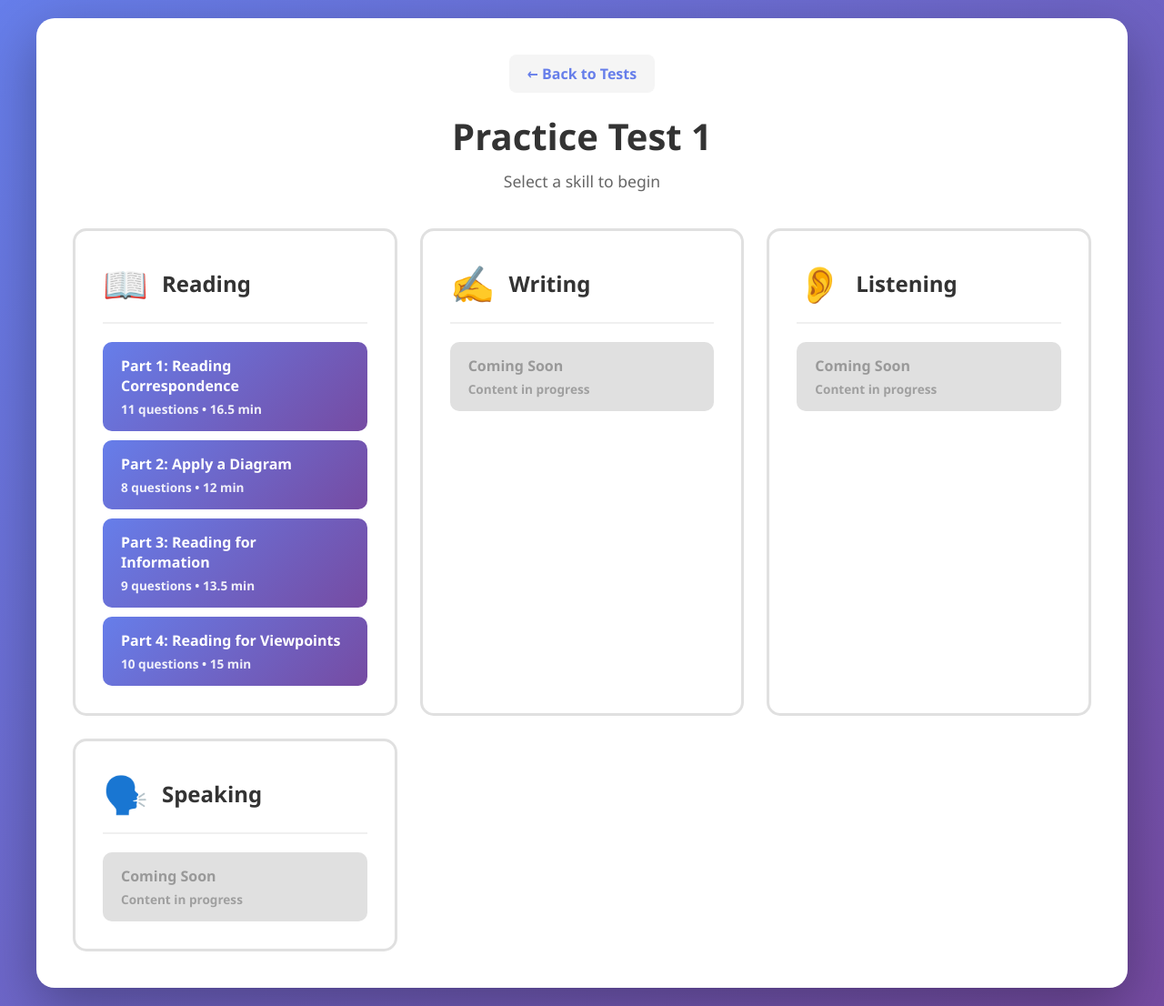
After one commit to caothienlong/celpip-practice, a Flask app: page /test/1 in a window 1280 px wide. The commit adds this page. Shown: the whole page at 91% size. Run offline with Flask 3, Linux system fonts and the light colour scheme.

Commit message:
Feature: Improved navigation with session-based scoring
UI Changes:
- Simplified home page: Grid view of tests 1-5
- New test detail page: 4 skills (Reading, Writing, Listening, Speaking)
- Session-based score tracking persists across parts
- Next part navigation with running totals
- Final score display when all parts complete

Features Added:
1. Home page (/):
   - Clean grid layout showing Test 1-5
   - Status badges (Complete/Template)

2. Test detail page (/test/<num>):
   - 4 skill cards with icons
   - Parts list per skill
   - Running score badges
   - Total score summary

3. Session scoring:
   - Scores saved in Flask session
   - Persists during browser session
   - Running totals calculated automatically

4. After submission:
   - Part score display
   - Running total banner
   - Next Part button
   - Back to test button (when complete)

Files:
- templates/test_list.html (new)
- templates/test_detail.html (new)
- templates/test_section.html (updated)
- app.py (session tracking + next part logic)

Navigation flow:
Home → Select Test → Select Skill → Do Part → See Score + Next Part → Complete All → See Total

```diff
--- a/app.py
+++ b/app.py
@@ -1,4 +1,4 @@
-from flask import Flask, render_template, request, jsonify
+from flask import Flask, render_template, request, jsonify, session
 import secrets
 from utils.data_loader import TestDataLoader
 from config import calculate_timeout, get_timeout
@@ -12,21 +12,44 @@ data_loader = TestDataLoader(data_dir='data')
 
 @app.route('/')
 def index():
-    """Home page showing all available tests and skills"""
+    """Home page showing all available tests"""
     available_tests = data_loader.list_available_tests()
+    return render_template('test_list.html', test_numbers=available_tests)
 
-    # For now, we'll show Test 1 with available skills
-    test_info = {}
-    if available_tests:
-        for test_num in available_tests:
-            test_info[test_num] = {
-                'reading': data_loader.list_available_parts(test_num, 'reading'),
-                'writing': data_loader.list_available_parts(test_num, 'writing'),
-                'speaking': data_loader.list_available_parts(test_num, 'speaking'),
-                'listening': data_loader.list_available_parts(test_num, 'listening')
-            }
 
-    return render_template('index.html', test_info=test_info)
+@app.route('/test/<int:test_num>')
+def test_detail(test_num):
+    """Test detail page showing all 4 skills"""
+    # Get available parts for each skill
+    reading_parts = data_loader.list_available_parts(test_num, 'reading')
+    writing_parts = data_loader.list_available_parts(test_num, 'writing')
+    listening_parts = data_loader.list_available_parts(test_num, 'listening')
+    speaking_parts = data_loader.list_available_parts(test_num, 'speaking')
+
+    # Get scores from session
+    if 'scores' not in session:
+        session['scores'] = {}
+
+    test_key = f'test_{test_num}'
+    session_scores = session['scores'].get(test_key, {})
+
+    # Calculate totals for reading
+    reading_total = None
+    reading_max = None
+    if reading_parts and 'reading' in session_scores:
+        reading_total = sum(session_scores['reading'].values())
+        # Calculate max possible score (38 questions for reading)
+        reading_max = 38  # 11 + 8 + 9 + 10
+
+    return render_template('test_detail.html',
+                         test_num=test_num,
+                         reading_parts=reading_parts,
+                         writing_parts=writing_parts,
+                         listening_parts=listening_parts,
+                         speaking_parts=speaking_parts,
+                         session_scores=session_scores,
+                         reading_total=reading_total,
+                         reading_max=reading_max)
 
 
 @app.route('/test/<int:test_num>/<skill>/part<int:part_num>')
@@ -188,7 +211,7 @@ def submit_answers():
         }
 
     Returns:
-        JSON with score and results
+        JSON with score, results, and next part info
     """
     data = request.json
     answers = data.get('answers', {})
@@ -219,12 +242,46 @@ def submit_answers():
                 }
 
         total_questions = len(correct_answers)
+        percentage = round((score / total_questions) * 100, 1) if total_questions > 0 else 0
+
+        # Save score to session
+        if 'scores' not in session:
+            session['scores'] = {}
+
+        test_key = f'test_{test_num}'
+        if test_key not in session['scores']:
+            session['scores'][test_key] = {}
+        if skill not in session['scores'][test_key]:
+            session['scores'][test_key][skill] = {}
+
+        session['scores'][test_key][skill][part_num] = score
+        session.modified = True
+
+        # Determine next part
+        next_part = None
+        skill_parts = data_loader.list_available_parts(test_num, skill)
+        if part_num in skill_parts:
+            current_index = skill_parts.index(part_num)
+            if current_index + 1 < len(skill_parts):
+                next_part = skill_parts[current_index + 1]
+
+        # Calculate skill total
+        skill_scores = session['scores'][test_key].get(skill, {})
+        skill_total = sum(skill_scores.values())
+        skill_max = sum([len(data_loader.get_all_questions(data_loader.load_test_part(test_num, skill, p)))
+                         for p in skill_parts])
 
         return jsonify({
             'score': score,
             'total': total_questions,
-            'percentage': round((score / total_questions) * 100, 1) if total_questions > 0 else 0,
-            'results': results
+            'percentage': percentage,
+            'results': results,
+            'next_part': next_part,
+            'test_num': test_num,
+            'skill': skill,
+            'skill_total': skill_total,
+            'skill_max': skill_max,
+            'all_parts_complete': next_part is None
         })
     except Exception as e:
         return jsonify({'error': str(e)}), 400
--- /dev/null
+++ b/templates/test_detail.html
@@ -0,0 +1,263 @@
+<!DOCTYPE html>
+<html lang="en">
+<head>
+    <meta charset="UTF-8">
+    <meta name="viewport" content="width=device-width, initial-scale=1.0">
+    <title>Test {{ test_num }} - CELPIP Practice</title>
+    <style>
+        * {
+            margin: 0;
+            padding: 0;
+            box-sizing: border-box;
+        }
+
+        body {
+            font-family: 'Segoe UI', Tahoma, Geneva, Verdana, sans-serif;
+            background: linear-gradient(135deg, #667eea 0%, #764ba2 100%);
+            min-height: 100vh;
+            padding: 20px;
+        }
+
+        .container {
+            max-width: 1200px;
+            margin: 0 auto;
+            background: white;
+            border-radius: 20px;
+            padding: 40px;
+            box-shadow: 0 20px 60px rgba(0,0,0,0.3);
+        }
+
+        .header {
+            text-align: center;
+            margin-bottom: 40px;
+        }
+
+        .back-btn {
+            display: inline-block;
+            margin-bottom: 20px;
+            padding: 10px 20px;
+            background: #f5f5f5;
+            border-radius: 8px;
+            text-decoration: none;
+            color: #667eea;
+            font-weight: 600;
+            transition: all 0.3s;
+        }
+
+        .back-btn:hover {
+            background: #667eea;
+            color: white;
+        }
+
+        h1 {
+            color: #333;
+            font-size: 2.5em;
+            margin-bottom: 10px;
+        }
+
+        .subtitle {
+            color: #666;
+            font-size: 1.1em;
+        }
+
+        .skills-grid {
+            display: grid;
+            grid-template-columns: repeat(auto-fit, minmax(300px, 1fr));
+            gap: 25px;
+            margin-top: 30px;
+        }
+
+        .skill-card {
+            background: white;
+            border: 3px solid #e0e0e0;
+            border-radius: 15px;
+            padding: 30px;
+            transition: all 0.3s ease;
+        }
+
+        .skill-card:hover {
+            border-color: #667eea;
+            box-shadow: 0 5px 20px rgba(102, 126, 234, 0.2);
+        }
+
+        .skill-header {
+            display: flex;
+            align-items: center;
+            margin-bottom: 20px;
+            padding-bottom: 15px;
+            border-bottom: 2px solid #f0f0f0;
+        }
+
+        .skill-icon {
+            font-size: 2.5em;
+            margin-right: 15px;
+        }
+
+        .skill-title {
+            font-size: 1.5em;
+            color: #333;
+            font-weight: 600;
+        }
+
+        .part-list {
+            display: flex;
+            flex-direction: column;
+            gap: 10px;
+        }
+
+        .part-link {
+            display: block;
+            padding: 15px 20px;
+            background: linear-gradient(135deg, #667eea 0%, #764ba2 100%);
+            color: white;
+            text-decoration: none;
+            border-radius: 10px;
+            font-weight: 600;
+            transition: all 0.3s ease;
+            position: relative;
+        }
+
+        .part-link:hover {
+            transform: translateX(5px);
+            box-shadow: 0 5px 15px rgba(102, 126, 234, 0.4);
+        }
+
+        .part-link.disabled {
+            background: #e0e0e0;
+            color: #999;
+            cursor: not-allowed;
+            pointer-events: none;
+        }
+
+        .part-info {
+            font-size: 0.85em;
+            opacity: 0.9;
+            margin-top: 5px;
+        }
+
+        .score-badge {
+            position: absolute;
+            right: 15px;
+            top: 50%;
+            transform: translateY(-50%);
+            background: rgba(255,255,255,0.3);
+            padding: 5px 12px;
+            border-radius: 15px;
+            font-size: 0.9em;
+        }
+
+        .total-score {
+            margin-top: 30px;
+            padding: 20px;
+            background: linear-gradient(135deg, #76c7a1 0%, #56ab2f 100%);
+            border-radius: 10px;
+            text-align: center;
+            color: white;
+        }
+
+        .total-score h3 {
+            font-size: 1.3em;
+            margin-bottom: 5px;
+        }
+
+        .total-score .score {
+            font-size: 2em;
+            font-weight: bold;
+        }
+    </style>
+</head>
+<body>
+    <div class="container">
+        <div class="header">
+            <a href="/" class="back-btn">← Back to Tests</a>
+            <h1>Practice Test {{ test_num }}</h1>
+            <p class="subtitle">Select a skill to begin</p>
+        </div>
+
+        <div class="skills-grid">
+            <!-- Reading Skill -->
+            <div class="skill-card">
+                <div class="skill-header">
+                    <div class="skill-icon">📖</div>
+                    <div class="skill-title">Reading</div>
+                </div>
+                <div class="part-list">
+                    {% if reading_parts %}
+                        {% for part in reading_parts %}
+                        <a href="/test/{{ test_num }}/reading/part{{ part }}" class="part-link">
+                            <div>Part {{ part }}:
+                                {% if part == 1 %}Reading Correspondence
+                                {% elif part == 2 %}Apply a Diagram
+                                {% elif part == 3 %}Reading for Information
+                                {% elif part == 4 %}Reading for Viewpoints
+                                {% endif %}
+                            </div>
+                            <div class="part-info">
+                                {% if part == 1 %}11 questions • 16.5 min
+                                {% elif part == 2 %}8 questions • 12 min
+                                {% elif part == 3 %}9 questions • 13.5 min
+                                {% elif part == 4 %}10 questions • 15 min
+                                {% endif %}
+                            </div>
+                            {% if session_scores.get('reading', {}).get(part) is not none %}
+                            <span class="score-badge">{{ session_scores['reading'][part] }} pts</span>
+                            {% endif %}
+                        </a>
+                        {% endfor %}
+                    {% else %}
+                        <div class="part-link disabled">No parts available</div>
+                    {% endif %}
+                </div>
+                {% if reading_total is not none %}
+                <div class="total-score">
+                    <h3>Total Score</h3>
+                    <div class="score">{{ reading_total }}/{{ reading_max }} points</div>
+                </div>
+                {% endif %}
+            </div>
+
+            <!-- Writing Skill -->
+            <div class="skill-card">
+                <div class="skill-header">
+                    <div class="skill-icon">✍️</div>
+                    <div class="skill-title">Writing</div>
+                </div>
+                <div class="part-list">
+                    <div class="part-link disabled">
+                        <div>Coming Soon</div>
+                        <div class="part-info">Content in progress</div>
+                    </div>
+                </div>
+            </div>
+
+            <!-- Listening Skill -->
+            <div class="skill-card">
+                <div class="skill-header">
+                    <div class="skill-icon">👂</div>
+                    <div class="skill-title">Listening</div>
+                </div>
+                <div class="part-list">
+                    <div class="part-link disabled">
+                        <div>Coming Soon</div>
+                        <div class="part-info">Content in progress</div>
+                    </div>
+                </div>
+            </div>
+
+            <!-- Speaking Skill -->
+            <div class="skill-card">
+                <div class="skill-header">
+                    <div class="skill-icon">🗣️</div>
+                    <div class="skill-title">Speaking</div>
+                </div>
+                <div class="part-list">
+                    <div class="part-link disabled">
+                        <div>Coming Soon</div>
+                        <div class="part-info">Content in progress</div>
+                    </div>
+                </div>
+            </div>
+        </div>
+    </div>
+</body>
+</html>
```
Also changed, not shown: templates/test_list.html (added, +124 -0 lines), templates/test_section.html (+35 -3 lines).
